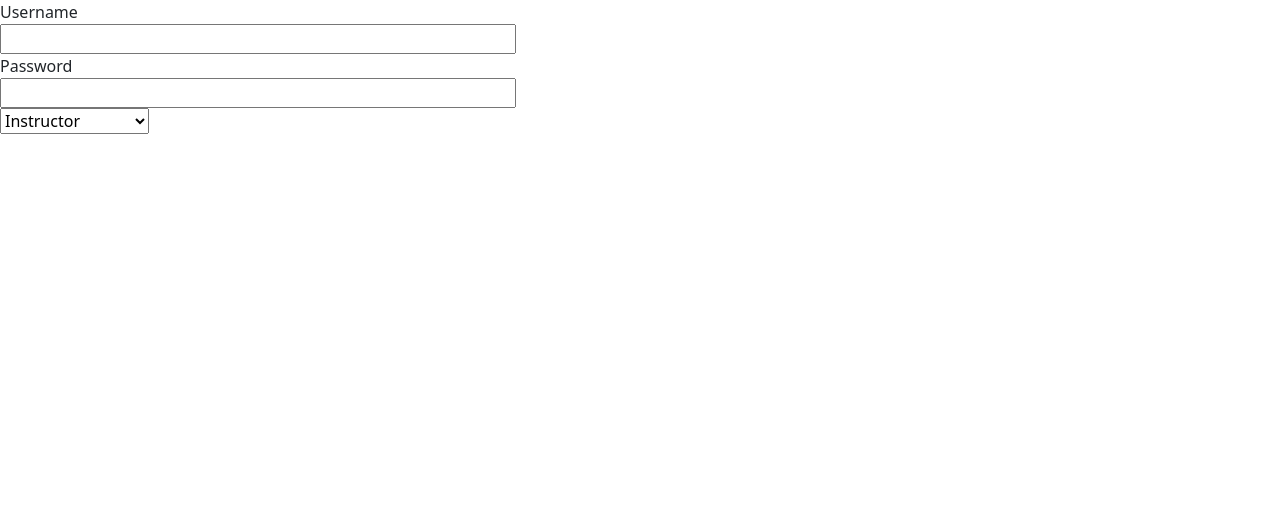
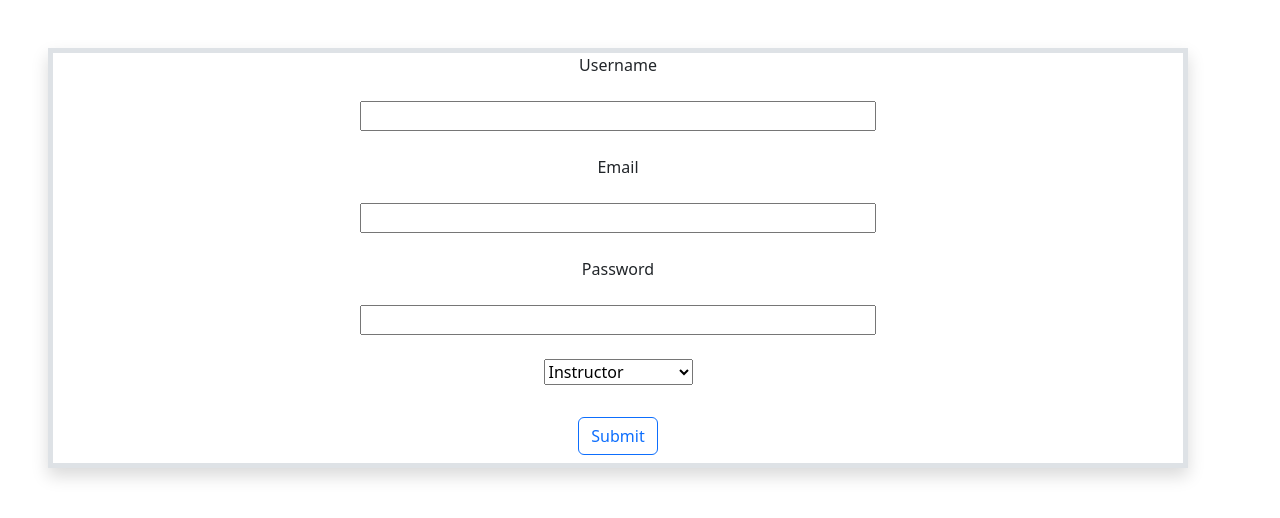
Before and after one commit to Advanced-Computer-Lab-2022/Its-the-ACL-time, a React (Create React App) app in the folder client/: page /Admin in a window 1280 px wide. Shown: the top 518 px of the page. Built offline with nearby package versions, Linux system fonts and the light colour scheme; no server answers.

Commit message:
final one

```diff
--- a/client/src/pages/Admin.js
+++ b/client/src/pages/Admin.js
@@ -40,20 +40,64 @@ export default function Admin() {
     });
   }
 
+
   return (
     <>
-
-    <div>
-      <label for user>Username</label><br></br>
-      <input type="text" id="user" size="50"></input><br></br>
-      <label for pass>Password</label><br></br>
-      <input type="password" id="pass" size="50"></input><br></br>
-      <select name="type" id="cars" width="100"><br></br>
-      <option value="Instructor">Instructor</option>
-      <option value="Coporate trainee">Coporate trainee</option>
-      <option value="Adminstrator">Adminstrator</option>
-  </select>
-    </div>
+      <form
+        onSubmit={handleSubmit}
+        className="container m-5 border border-5 shadow d-flex flex-column align-items-center"
+      >
+        <label for user>
+          Username
+        </label>
+        <br></br>
+        <input
+          value={username}
+          onChange={(e) => setUsername(e.target.value)}
+          type="text"
+          id="user"
+          size="50"
+        ></input>
+        <br></br>
+        <label for email>
+          Email
+        </label>
+        <br></br>
+        <input
+          value={email}
+          onChange={(e) => setEmail(e.target.value)}
+          type="email"
+          id="email"
+          size="50"
+        ></input>
+        <br></br>
+        <label for pass>
+          Password
+        </label>
+        <br></br>
+        <input
+          value={password}
+          onChange={(e) => setPassword(e.target.value)}
+          type="password"
+          id="pass"
+          size="50"
+        ></input>
+        <br></br>
+        <select
+          value={type}
+          onChange={changeHandler}
+          name="type"
+          id="cars"
+          width="100"
+        >
+          <br></br>
+          <option value="Instructor">Instructor</option>
+          <option value="Coporate trainee">Coporate trainee</option>
+          <option value="Adminstrator">Adminstrator</option>
+        </select>
+        <br />
+        <input type="submit" className="btn btn-outline-primary m-2" onClick={() => {alert('Added Succeesfully');}}></input>
+      </form>
 
     </>
   );
```
